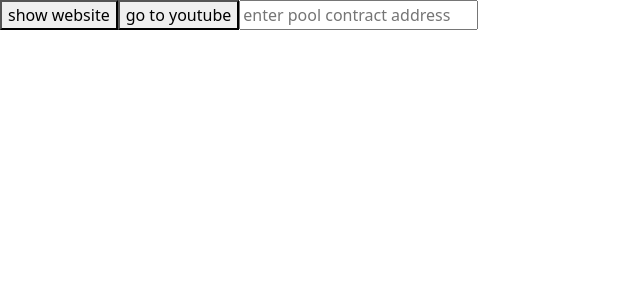
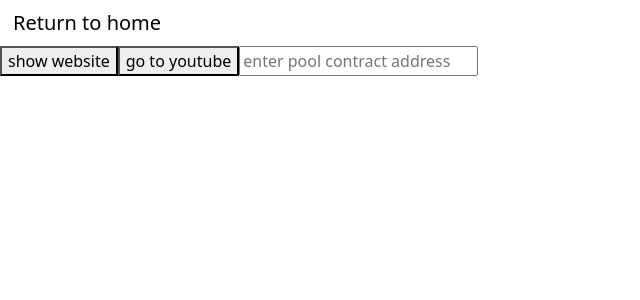
Before and after one commit to Chickenislife6/something, a React (Create React App) app: page / in a window 1280 px wide. Shown: the top 300 px of the page, without its empty margins (0-640 px from the left). Built offline with nearby package versions, Linux system fonts and the light colour scheme; no server answers.

Commit message:
warnings gone for real

```diff
--- a/src/App.tsx
+++ b/src/App.tsx
@@ -3,11 +3,14 @@ import { BrowserRouter as Router, Routes, Route } from "react-router-dom";
 import './App.css';
 import { PriceDisplay } from "./Price"
 import { Home } from './header';
+import { NotFound } from './NotFound';
+import { NavBar } from './Navbar';
 
 const App: React.FC = () => {
   return (
   <Router>
     <div>
+      <NavBar />
       <Routes>
         <Route path='/' element={
           <Home />
@@ -15,6 +18,9 @@ const App: React.FC = () => {
         <Route path='pool/:id' element={
           <PriceDisplay PoolContract='0x83abecf7204d5afc1bea5df734f085f2535a9976'/>
         } />
+        <Route path=':route' element={
+          <NotFound />
+        } />
       </Routes>
     </div>
   </Router>
--- a/src/HomeButton.tsx
+++ b/src/HomeButton.tsx
@@ -1,12 +1,15 @@
 
 import { Link } from "react-router-dom";
 
+interface props {
+    ButtonStyle: string;
+}
 
-const ReturnToHome = () => {
+const ReturnToHome: React.FC<props> = (props) => {
     return <div>
         <Link to='/'>
-            <button>Return to home</button>
+            <button className={props.ButtonStyle}>Return to home</button>
         </Link>
     </div>
 }
-export { ReturnToHome}
+export { ReturnToHome }
--- /dev/null
+++ b/src/Navbar.tsx
@@ -0,0 +1,8 @@
+import { ReturnToHome } from "./HomeButton"
+
+const NavBar = () => {
+    return <nav className='navbar'>
+        <ReturnToHome ButtonStyle='navbar-toggler'/>
+    </nav>
+}
+export { NavBar }
--- /dev/null
+++ b/src/NotFound.tsx
@@ -0,0 +1,10 @@
+import { useParams } from "react-router";
+
+const NotFound = () => {
+    const { route } = useParams<string>();
+
+    return <div>
+        <h1>ERROR 404: endpoint: {route} was not found on the server</h1>
+    </div>
+}
+export { NotFound }
--- a/src/Price.tsx
+++ b/src/Price.tsx
@@ -5,12 +5,11 @@ import contract from "@uniswap/v3-core/artifacts/contracts/interfaces/IUniswapV3
 import { useState } from "react";
 import Web3 from "web3";
 import { useParams } from "react-router";
-import { ReturnToHome } from "./HomeButton";
 
 const provider: ethers.providers.JsonRpcProvider = new ethers.providers.JsonRpcProvider(
     'https://mainnet.infura.io/v3/4a7923e622734ab4bdb1c6821a201262'
 );
-const poolAddress = "0x83abecf7204d5afc1bea5df734f085f2535a9976";
+//const poolAddress = "0x83abecf7204d5afc1bea5df734f085f2535a9976";
 
 interface Immutables {
     factory: string;
@@ -102,7 +101,6 @@ const PriceDisplay: React.FC<props> = (props) => {
             <h1>please enter a valid eth contract</h1>
             }
 
-            <ReturnToHome/>
     </div>
 }
 
--- a/src/header.tsx
+++ b/src/header.tsx
@@ -17,7 +17,7 @@ const Home: React.FC<props> = (props) => {
         <button onClick={() => {setRedirect(!Redirect)}}>go to youtube</button>
         <input placeholder="enter pool contract address" onChange={(e) => {setPoolContract(e.target.value)}} value={PoolContract}></input>
 
-        { Redirect && <meta http-equiv = "refresh" content = "0; url = https://www.youtube.com" /> }
+        { Redirect && <meta http-equiv = "refresh" content = "0; url = https://www.youtube.com/watch?v=dQw4w9WgXcQ" /> }
     </div>
 }
 export {Home}
```
